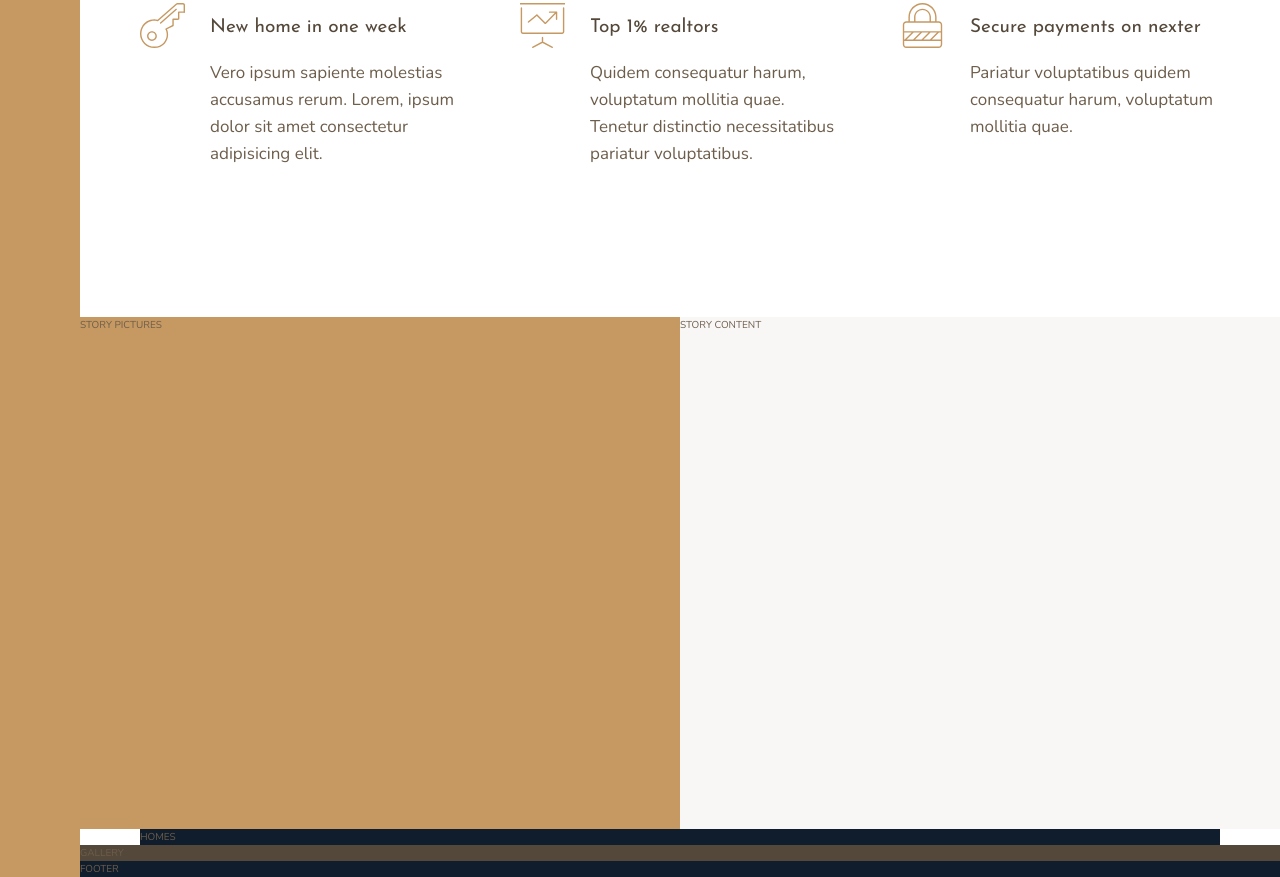
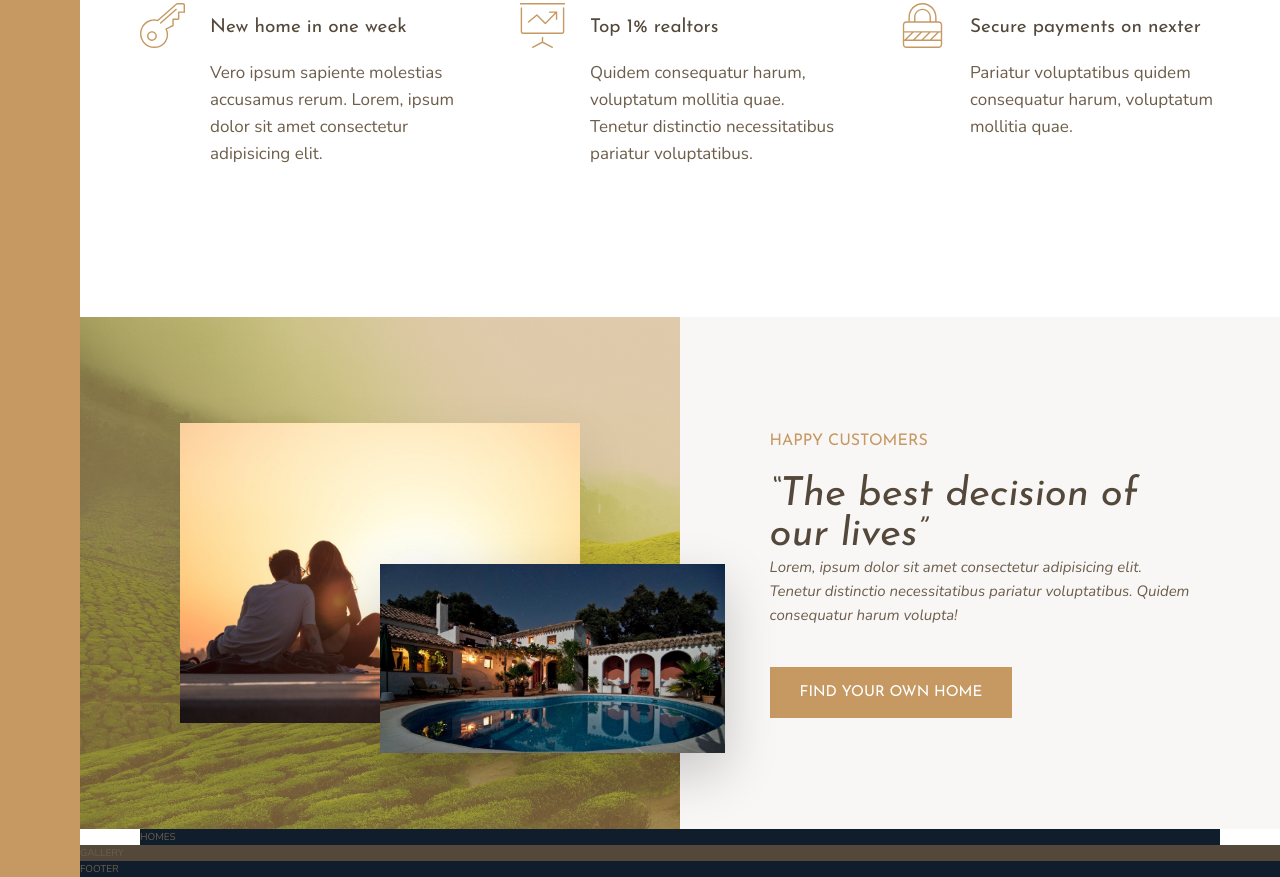
Before and after one commit to FedericoWalovnik/Nexter, a website: page index.html in a window 1280 px wide. Shown: the part 991-1868 px from the top of the page. Drawn offline with nearby package versions, Linux system fonts and the light colour scheme.

Commit message:
Story section finished

```diff
--- a/index.html
+++ b/index.html
@@ -84,11 +84,16 @@
     </section>
 
     <div class="story__pictures">
-        STORY PICTURES
+        <img src="img/story-1.jpeg" alt="Couple with new house" class="story__img--1">
+        <img src="img/story-2.jpeg" alt="New house" class="story__img--2">
     </div>
 
     <div class="story__content">
-        STORY CONTENT
+        <h3 class="heading-3 mb-sm">Happy Customers</h3>
+        <h2 class="heading-2 heading-2--dark">&ldquo;The best decision of our lives&rdquo;</h2>
+        <p class="story__text">Lorem, ipsum dolor sit amet consectetur adipisicing elit. Tenetur distinctio
+            necessitatibus pariatur voluptatibus. Quidem consequatur harum volupta!</p>
+        <button class="btn">Find your own home</button>
     </div>
 
     <section class="homes">
--- a/sass/_story.scss
+++ b/sass/_story.scss
@@ -2,10 +2,44 @@
     &__pictures{
         background-color: $color-primary;
         grid-column: full-start / col-end 4;
+        background-image: linear-gradient(rgba($color-primary, .5), rgba($color-primary, .5)), url(../img/back.jpg);
+        background-size: cover;
+
+        display: grid;
+        grid-template-rows: repeat(6, 1fr);
+        grid-template-columns: repeat(6, 1fr);
+        align-items: center;
+    }
+
+    &__img--1{
+        width: 100%;
+        grid-row: 2 / 6;
+        grid-column: 2 / 6;
+        box-shadow: 0 2rem 5rem rgba($color: #000000, $alpha: .1);
+    }
+
+    &__img--2{
+        width: 115%;
+        grid-row: 4 / 6;
+        grid-column: 4 / 7;
+        z-index: 20;
+        box-shadow: 0 2rem 5rem rgba($color: #000000, $alpha: .2);
     }
 
     &__content{
         background-color: $color-grey-light-1;
         grid-column: col-start 5 / full-end;
+
+        padding: 6rem 7vw;
+        display: flex;
+        flex-direction: column;
+        justify-content: center;
+        align-items: flex-start;
+    }
+
+    &__text{
+        font-size: 1.5rem;
+        font-style: italic;
+        margin-bottom: 4rem;
     }
 }
--- a/sass/_typography.scss
+++ b/sass/_typography.scss
@@ -9,10 +9,19 @@
 
 .heading-2 {
     @extend %heading;
+    font-size: 4rem;
+    font-style: italic;
+    line-height: 1;
+
+    &--light{ color: $color-grey-light-1; }
+    &--dark{ color: $color-grey-dark-1; }
 }
 
 .heading-3 {
     @extend %heading;
+    font-size: 1.6rem;
+    color: $color-primary;
+    text-transform: uppercase;
 }
 
 .heading-4 {
@@ -22,3 +31,36 @@
     &--light{ color: $color-grey-light-1; }
     &--dark{ color: $color-grey-dark-1; }
 }
+
+.btn{
+    background-color: $color-primary;
+    color: #fff;
+    border: none;
+    border-radius: 0;
+    font-family: $font-display;
+    font-size: 1.5rem;
+    text-transform: uppercase;
+    padding: 1.8rem 3rem;
+    cursor: pointer;
+    transition: all .2s;
+
+    &:hover{
+        background-color: $color-primary-dark;
+    }
+}
+
+.mb-sm{
+    margin-bottom: 2rem;
+}
+
+.mb-md{
+    margin-bottom: 3rem;
+}
+
+.mb-lg{
+    margin-bottom: 4rem;
+}
+
+.mb-hg{
+    margin-bottom: 8rem;
+}
```
Also changed, not shown: css/style.css.
